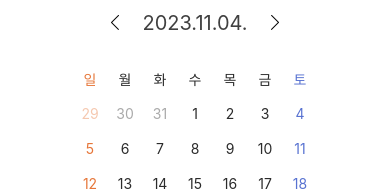
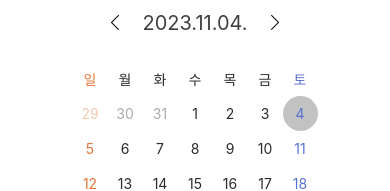
Before and after one commit to woalskdl/todo-calendar, a React Native app: screen / in a window 390 px wide. Shown: the top 191 px of the page. Built offline with nearby package versions, Linux system fonts and the light colour scheme.

Commit message:
날짜 선택 기능 추가

```diff
--- a/App.js
+++ b/App.js
@@ -1,7 +1,7 @@
 import { StatusBar } from 'expo-status-bar';
 import { FlatList, SafeAreaView, StyleSheet, Text, TouchableOpacity, View } from 'react-native';
 import {runPracticeDayjs} from './src/practice-dayjs';
-import { useEffect } from 'react';
+import { useEffect, useState } from 'react';
 import { getCalendarColumns, getDayColor, getDayText } from './src/util';
 import dayjs from "dayjs"
 import Margin from './src/Margin';
@@ -10,16 +10,21 @@ import { SimpleLineIcons } from '@expo/vector-icons';
 
 const columnSize = 35;
 
-const Column = ({text, color, opacity}) => {
+const Column = ({text, color, opacity, disabled, onPress, isSelected}) => {
   return (
-      <View style={{
+      <TouchableOpacity
+        disabled={disabled}
+        onPress={onPress}
+        style={{
           width: columnSize,
           height: columnSize,
           justifyContent: 'center',
-          alignItems: 'center'
+          alignItems: 'center',
+          backgroundColor: isSelected ? '#c2c2c2': 'transparent',
+          borderRadius: columnSize / 2
         }}>
         <Text style={{color, opacity}}>{text}</Text>
-      </View>
+      </TouchableOpacity>
   );
 }
 
@@ -34,10 +39,13 @@ const ArrowButton = ({onPress, iconName}) => {
 export default function App() {
 
   const now = dayjs();
-  const columns = getCalendarColumns(now);
+
+  const [selectedDate, setSelectedDate] = useState(now);
+
+  const columns = getCalendarColumns(selectedDate);
 
   const ListHeaderComponent = () => {
-    const currentDateText = dayjs(now).format('YYYY.MM.DD.');
+    const currentDateText = dayjs(selectedDate).format('YYYY.MM.DD.');
     return (
       <View>
         {/* < YYYY.MM.DD > */}
@@ -53,7 +61,13 @@ export default function App() {
           {[0, 1, 2, 3, 4, 5, 6].map(day => {
             const dayText = getDayText(day);
             return (
-              <Column key={`day-${day}`} text={dayText} color={getDayColor(day)} opacity={1}/>
+              <Column
+                key={`day-${day}`}
+                text={dayText}
+                color={getDayColor(day)}
+                opacity={1}
+                disabled={true}
+              />
             )
           })}
         </View>
@@ -65,9 +79,20 @@ export default function App() {
     const dateText = dayjs(date).get('date');
     const day = dayjs(date).get('day');
     const color = getDayColor(day);
-    const isCurrentMonth = dayjs(date).isSame(now, 'month');
+    const isCurrentMonth = dayjs(date).isSame(selectedDate, 'month');
+    const onPress = () => {
+      setSelectedDate(date);
+    }
+    const isSelected = dayjs(date).isSame(selectedDate, 'date');
+
     return (
-      <Column text={dateText} color={color} opacity={isCurrentMonth ? 1 : 0.4}/>
+      <Column
+        text={dateText}
+        color={color}
+        opacity={isCurrentMonth ? 1 : 0.4}
+        onPress={onPress}
+        isSelected={isSelected}
+      />
     )
   };
 
@@ -75,6 +100,10 @@ export default function App() {
     // runPracticeDayjs();
     // console.log('columns', columns);
   }, []);
+
+  useEffect(() => {
+    console.log('selectedDate >> ', dayjs(selectedDate).format('YYYY.MM.DD'));
+  }, [selectedDate]);
 
   return (
     <SafeAreaView style={styles.container}>
```
